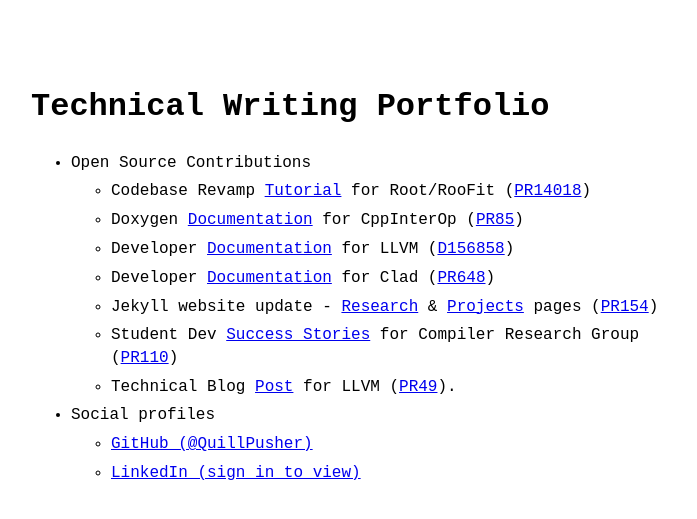
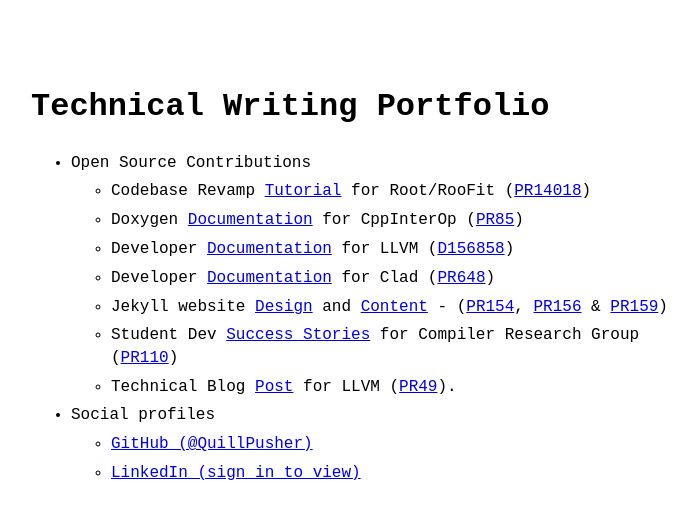
Before and after one commit to QuillPusher/quillpusher.github.io, a Jekyll site: the page built from index.md, in a window 1280 px wide. Shown: the top 519 px of the page, without its empty margins (289-986 px from the left). Built offline with Jekyll 4.4.1, drawn with Linux system fonts in a browser that asks for light colours.

Commit message:
Update menu.yml

```diff
--- a/_data/menu.yml
+++ b/_data/menu.yml
@@ -8,7 +8,7 @@ entries:
       - title: Doxygen <a href='https://cppinterop.readthedocs.io/en/latest/build/html/index.html'>Documentation</a>  for CppInterOp (<a href='https://github.com/compiler-research/CppInterOp/pull/85'>PR85</a>)
       - title: Developer <a href='https://clang.llvm.org/docs/ClangRepl.html#capture-execution-results'>Documentation</a> for LLVM (<a href='https://reviews.llvm.org/D156858'>D156858</a>)
       - title: Developer <a href='https://clad.readthedocs.io/en/latest/user/FloatingPointErrorEstimation.html'>Documentation</a> for Clad (<a href='https://github.com/vgvassilev/clad/pull/648'>PR648</a>)
-      - title: Jekyll website update - <a href='https://compiler-research.org/research/'>Research</a> & <a href='https://compiler-research.org/projects/'>Projects</a> pages (<a href='https://github.com/compiler-research/compiler-research.github.io/pull/154'>PR154</a>)
+      - title: Jekyll website <a href='https://compiler-research.org'>Design</a> and <a href='https://compiler-research.org/projects/'>Content</a> - (<a href='https://github.com/compiler-research/compiler-research.github.io/pull/154'>PR154</a>, <a href='https://github.com/compiler-research/compiler-research.github.io/pull/156#issuecomment-2009886575'>PR156</a> & <a href='https://github.com/compiler-research/compiler-research.github.io/pull/159'>PR159</a>)
       - title: Student Dev <a href='https://compiler-research.org/stories/'>Success Stories</a> for Compiler Research Group (<a href='https://github.com/compiler-research/compiler-research.github.io/pull/110'>PR110</a>)
       - title: Technical Blog <a href='https://blog.llvm.org/posts/2023-12-31-compiler-research-internships-2023/'>Post</a> for LLVM (<a href='https://github.com/llvm/llvm-blog-www/pull/49'>PR49</a>).
 
```
